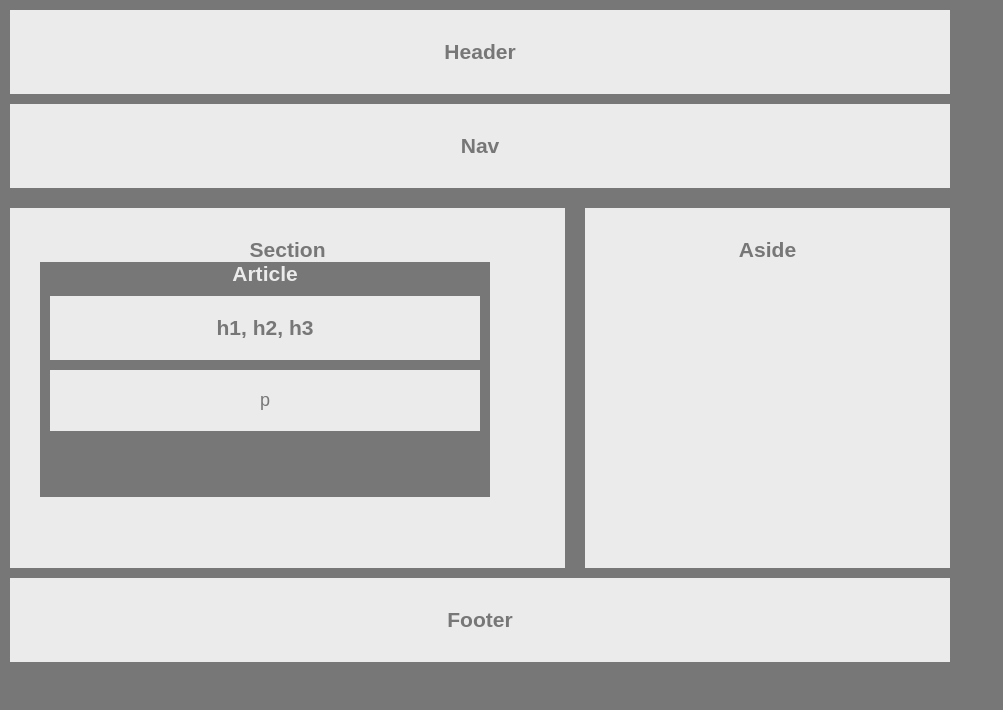
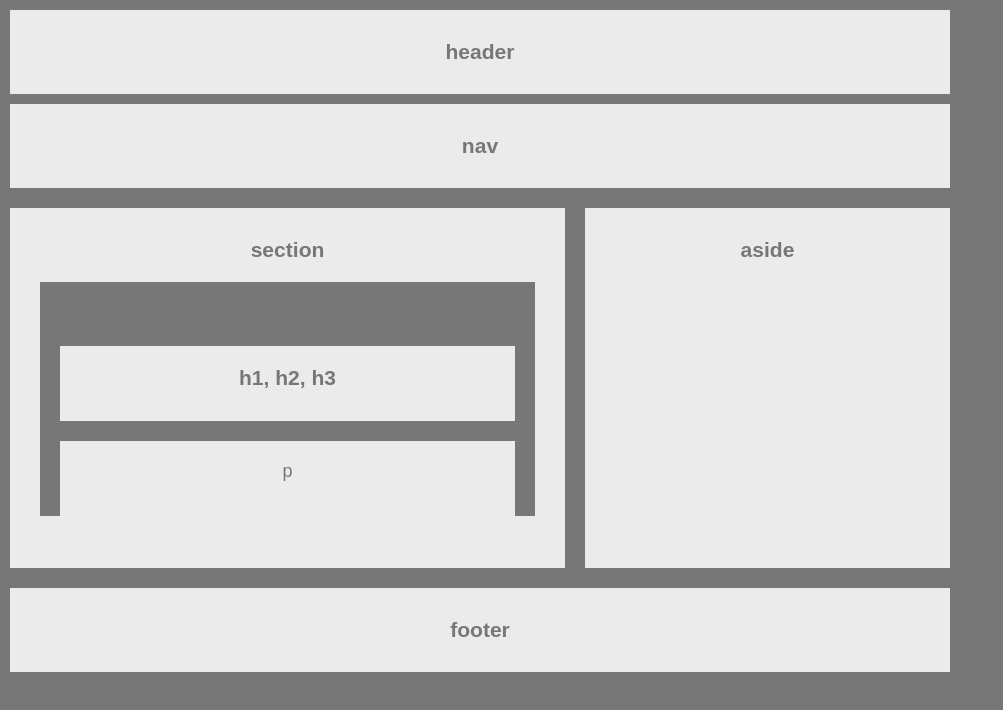
Before and after one commit to Ehwang12/HW-Wireframe, a plain HTML site: page index.html in a window 1280 px wide. Shown: the whole page, without its empty margins (0-1003 px from the left). Drawn offline with Linux system fonts and the light colour scheme.

Commit message:
still fine tuning section and article area

```diff
--- a/index.html
+++ b/index.html
@@ -10,28 +10,28 @@
 <body>
     <div class="container">
         <header>
-            <h3>Header</h3>
+            <h3>header</h3>
         </header>
         <nav>
-            <h3>Nav</h3>
+            <h3>nav</h3>
         </nav>
         <section>
-            <h3>Section</h3>
-            <article>
-                <h3>Article</h3>
-                <div>
-                    <h1>h1, h2, h3</h1>
+            <h3 id="section">section</h3>
+                <div class="articleWhole">
+                    <article>
+                        <h3 class="article">article</h3>
+                        <header class="headerTwo">
+                            <h3>h1, h2, h3</h3>
+                        </header>
+                            <p>p</p>
+                    </article>
                 </div>
-                <div class="paragraph">
-                    <p>p</p>
-                </div>
-            </article>
         </section>
         <aside>
-            <h3>Aside</h3>
+            <h3>aside</h3>
         </aside>
         <footer>
-            <h3>Footer</h3>
+            <h3>footer</h3>
         </footer>
         </div>
 </body>
--- a/style.css
+++ b/style.css
@@ -1,6 +1,7 @@
 * {
     padding: 0;
     margin: 0;
+
 }
 
 body {
@@ -8,6 +9,7 @@ body {
     color: #777;
     background: #777;
     width: 960px;
+    margin: 0;
     font-size: 18px;
     text-align: center;
 }
@@ -33,24 +35,34 @@ section {
     background: #ebebeb;
 }
 
-article {
-    display: block;
-    width: 450px;
-    height: 235px;
+#section {
+    padding-bottom: 20px;
+}
+
+.articleWhole {
+    display: inline-block
+
+
     color: #ebebeb;
     background: #777;
 }
 
-h1 {
+.article {
+    padding-top: 20px;
+}
+
+.headerTwo {
+    height: 35px;
     padding: 20px;
-    margin: 10px;
+    margin: 20px;
     color: #777;
     background: #ebebeb
 }
 
 p {
+    height: 35px;
     padding: 20px;
-    margin: 10px;
+    margin: 20px;
     color: #777;
     background: #ebebeb
 }
@@ -65,11 +77,10 @@ aside {
 }
 
 footer {
-    clear: both;
+    display: inline-block;
     width: 880px;
     height: 24px;
     margin: 10px;
-
     padding: 30px;
     background: #ebebeb;
 }
```
